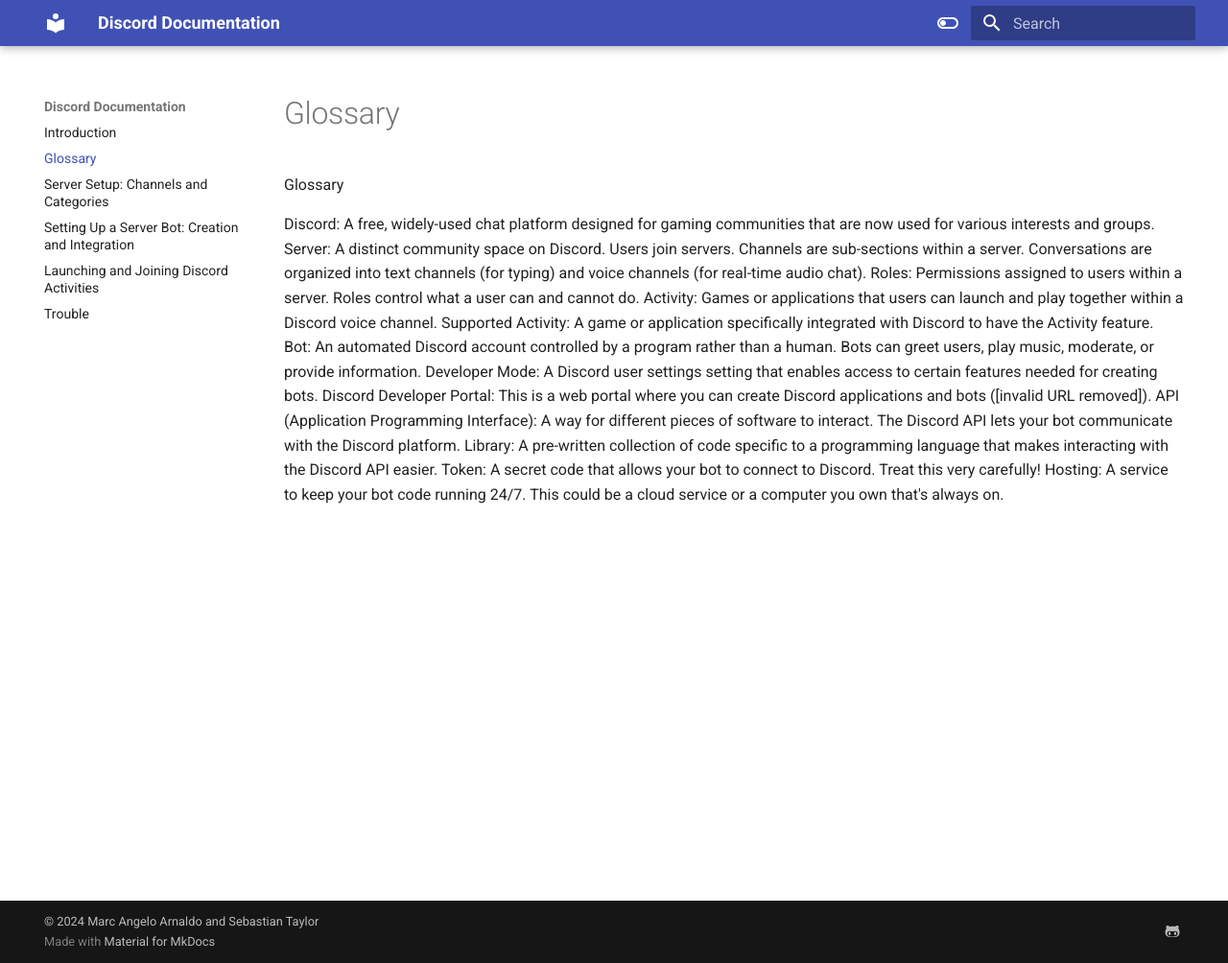
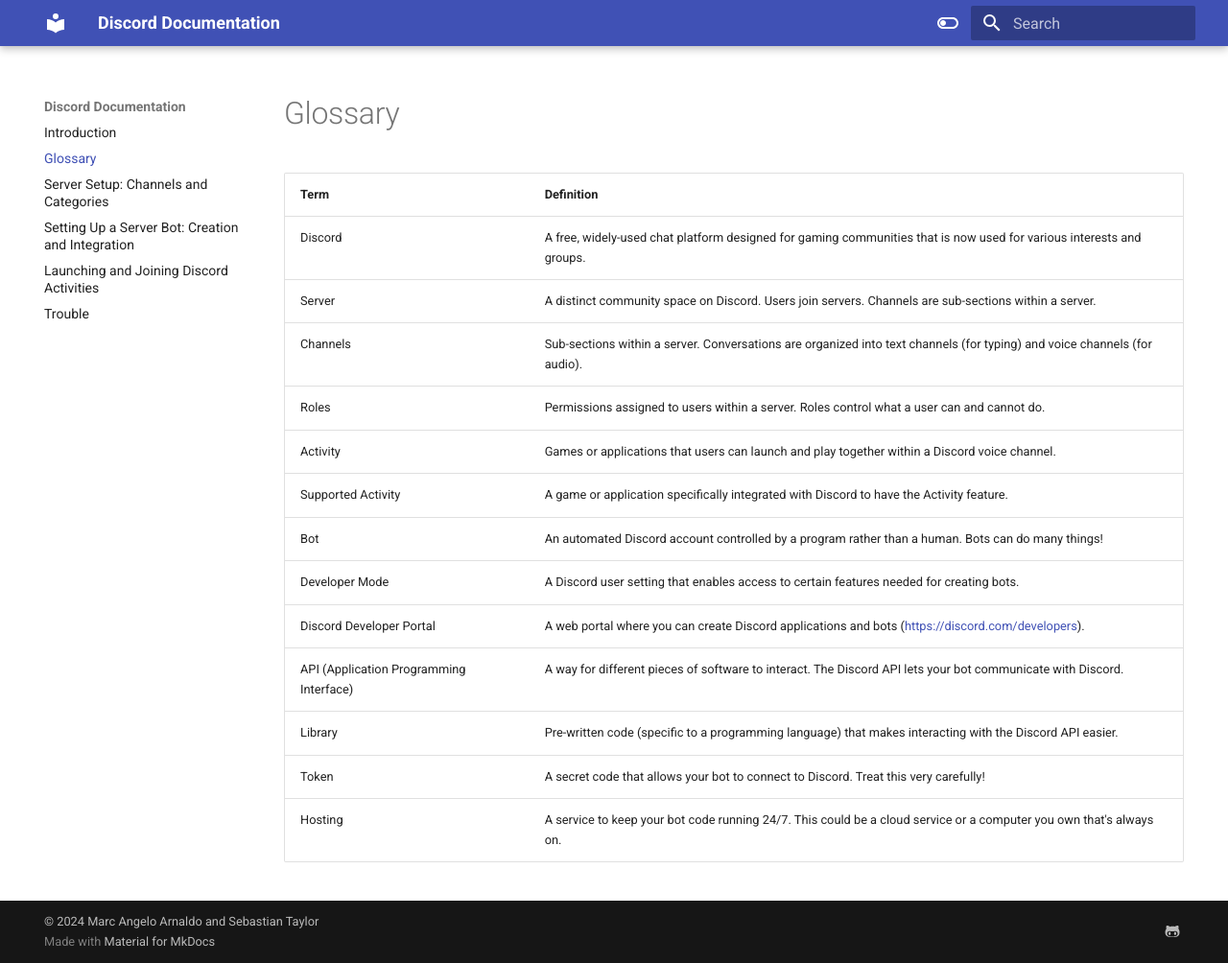
Before and after one commit to marcangelo1/Discord-Documentation, an MkDocs documentation site: the page built from docs/Glossary.md, in a window 1280 px wide and 1004 px high. Shown: the whole window at 96% size. Built offline with MkDocs 1.6.1 and Material for MkDocs 9.7.7, drawn with Linux system fonts in a browser that asks for light colours.

Commit message:
Add table to Glossary

```diff
--- a/docs/Glossary.md
+++ b/docs/Glossary.md
@@ -1,15 +1,15 @@
-Glossary
-
-Discord: A free, widely-used chat platform designed for gaming communities that are now used for various interests and groups.
-Server: A distinct community space on Discord. Users join servers.
-Channels are sub-sections within a server. Conversations are organized into text channels (for typing) and voice channels (for real-time audio chat).
-Roles: Permissions assigned to users within a server. Roles control what a user can and cannot do.
-Activity: Games or applications that users can launch and play together within a Discord voice channel.
-Supported Activity: A game or application specifically integrated with Discord to have the Activity feature.
-Bot: An automated Discord account controlled by a program rather than a human. Bots can greet users, play music, moderate, or provide information.
-Developer Mode: A Discord user settings setting that enables access to certain features needed for creating bots.
-Discord Developer Portal: This is a web portal where you can create Discord applications and bots ([invalid URL removed]).
-API (Application Programming Interface): A way for different pieces of software to interact. The Discord API lets your bot communicate with the Discord platform.
-Library: A pre-written collection of code specific to a programming language that makes interacting with the Discord API easier.
-Token: A secret code that allows your bot to connect to Discord. Treat this very carefully!
-Hosting: A service to keep your bot code running 24/7. This could be a cloud service or a computer you own that's always on.
+| Term                                     | Definition                                                                                                                 |
+| ---------------------------------------- | -------------------------------------------------------------------------------------------------------------------------- |
+| Discord                                  | A free, widely-used chat platform designed for gaming communities that is now used for various interests and groups.        |
+| Server                                   | A distinct community space on Discord. Users join servers. Channels are sub-sections within a server.                     |
+| Channels                                 | Sub-sections within a server. Conversations are organized into text channels (for typing) and voice channels (for audio). |
+| Roles                                    | Permissions assigned to users within a server. Roles control what a user can and cannot do.                              |
+| Activity                                 | Games or applications that users can launch and play together within a Discord voice channel.                            |
+| Supported Activity                       | A game or application specifically integrated with Discord to have the Activity feature.                                  |
+| Bot                                      | An automated Discord account controlled by a program rather than a human.  Bots can do many things!                         |
+| Developer Mode                           | A Discord user setting that enables access to certain features needed for creating bots.                                  |
+| Discord Developer Portal                 | A web portal where you can create Discord applications and bots ([https://discord.com/developers](https://discord.com/developers)).    |
+| API (Application Programming Interface)  | A way for different pieces of software to interact. The Discord API lets your bot communicate with Discord.                |
+| Library                                  | Pre-written code (specific to a programming language) that makes interacting with the Discord API easier.                  |
+| Token                                    | A secret code that allows your bot to connect to Discord. Treat this very carefully!                                    |
+| Hosting                                  | A service to keep your bot code running 24/7. This could be a cloud service or a computer you own that's always on.     |
```
